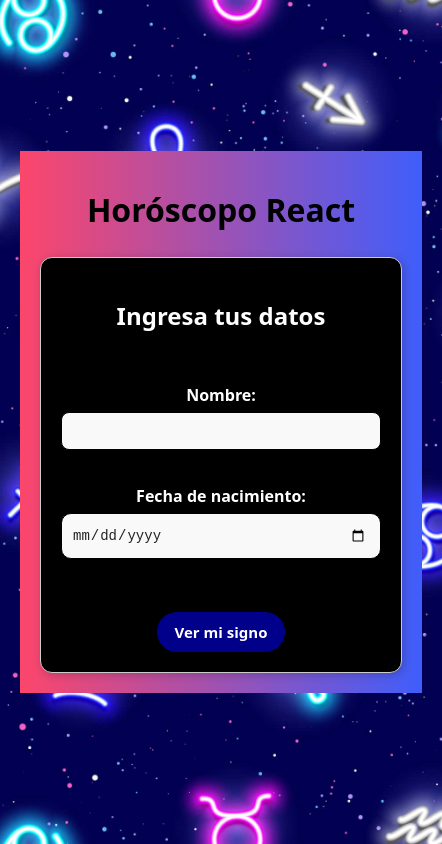
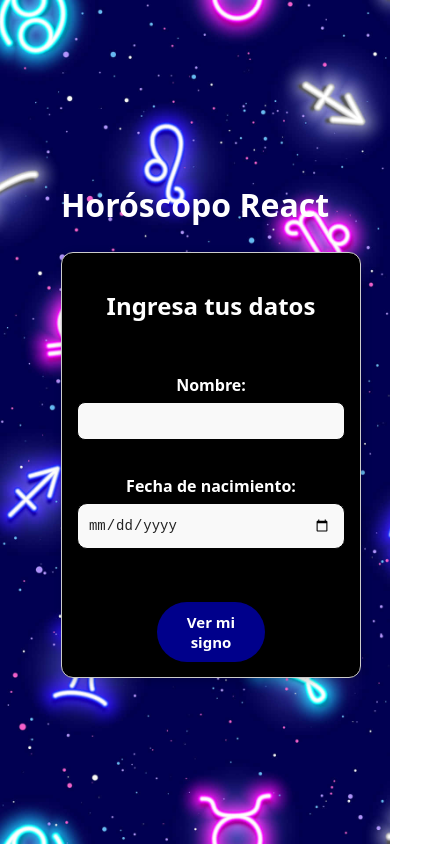
Before and after one commit to VeronicaGalvan/Horoscopos, a React (Vite) app: page / in a window 390 px wide. Shown: the whole page, 442 px wide, since content can reach past the window. Built offline with nearby package versions, Linux system fonts and the light colour scheme.

Commit message:
Horoscopo Final

```diff
--- a/src/App.css
+++ b/src/App.css
@@ -46,16 +46,20 @@
 .app-container {
   padding: 20px;
   text-align: center;
-  background: #FC466B;  /* fallback for old browsers */
-  background: -webkit-linear-gradient(to left, #3F5EFB, #FC466B);  /* Chrome 10-25, Safari 5.1-6 */
-  background: linear-gradient(to left, #3F5EFB, #FC466B); /* W3C, IE 10+/ Edge, Firefox 16+, Chrome 26+, Opera 12+, Safari 7+ */
 
+}
+@media (max-width: 768px) {
+  .contenido {
+    gap: 20px;
+    flex-direction: column;
+    align-items: center;
+  }
 }
 
 .titulo {
   margin-bottom: 30px;
   font-size: 2rem;
-  color: black;
+  color: white;
 
 }
 
--- a/src/components/Formulario.css
+++ b/src/components/Formulario.css
@@ -37,6 +37,13 @@
   outline: none;
   border: 1px solid #000000;
   background: #fff;
+}
+@media (max-width: 480px) {
+  .formulario-card {
+    width: 100%;
+    max-width: 100%;
+    padding: 15px;
+  }
 }
 
 button {
--- a/src/components/Signo.css
+++ b/src/components/Signo.css
@@ -17,3 +17,10 @@
   line-height: 1.4;
   color: #fff;
 }
+@media (max-width: 480px) {
+  .signo-card {
+    width: 100%;
+    max-width: 100%;
+    padding: 15px;
+  }
+}
```
